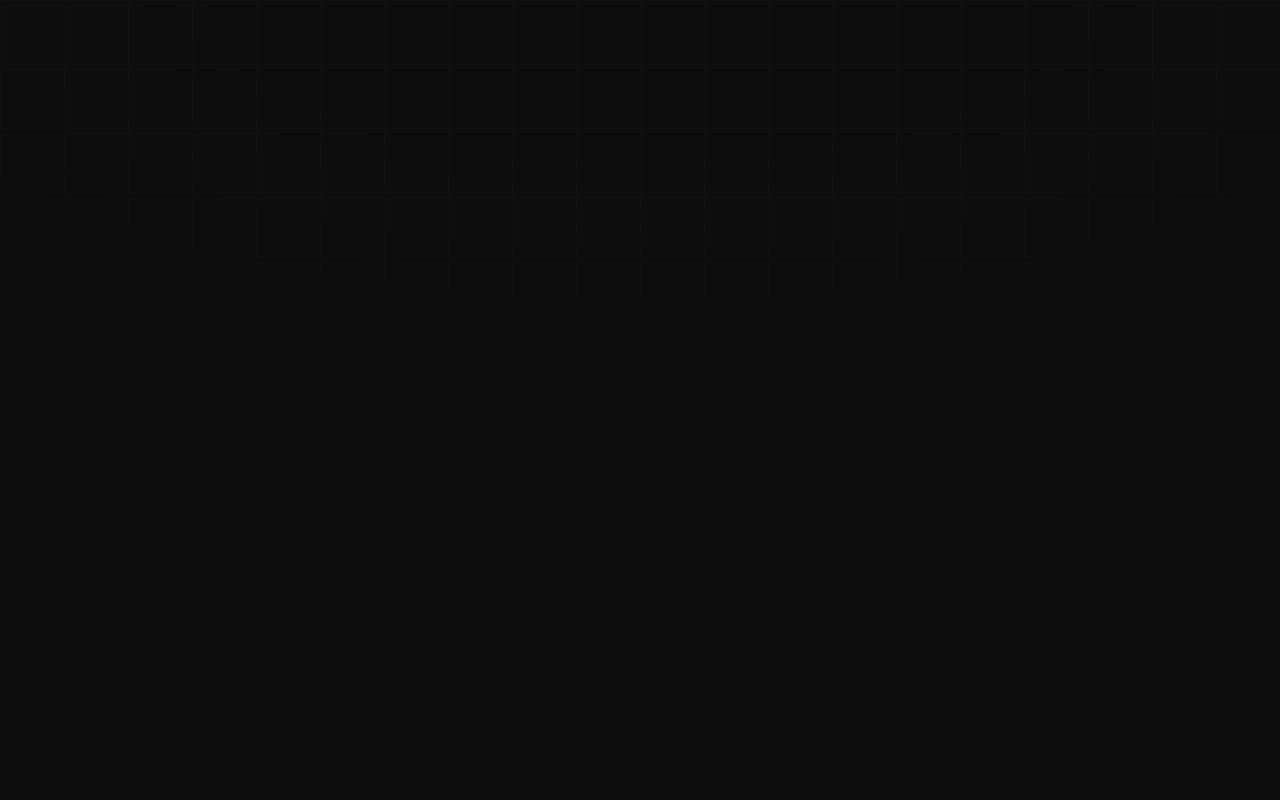
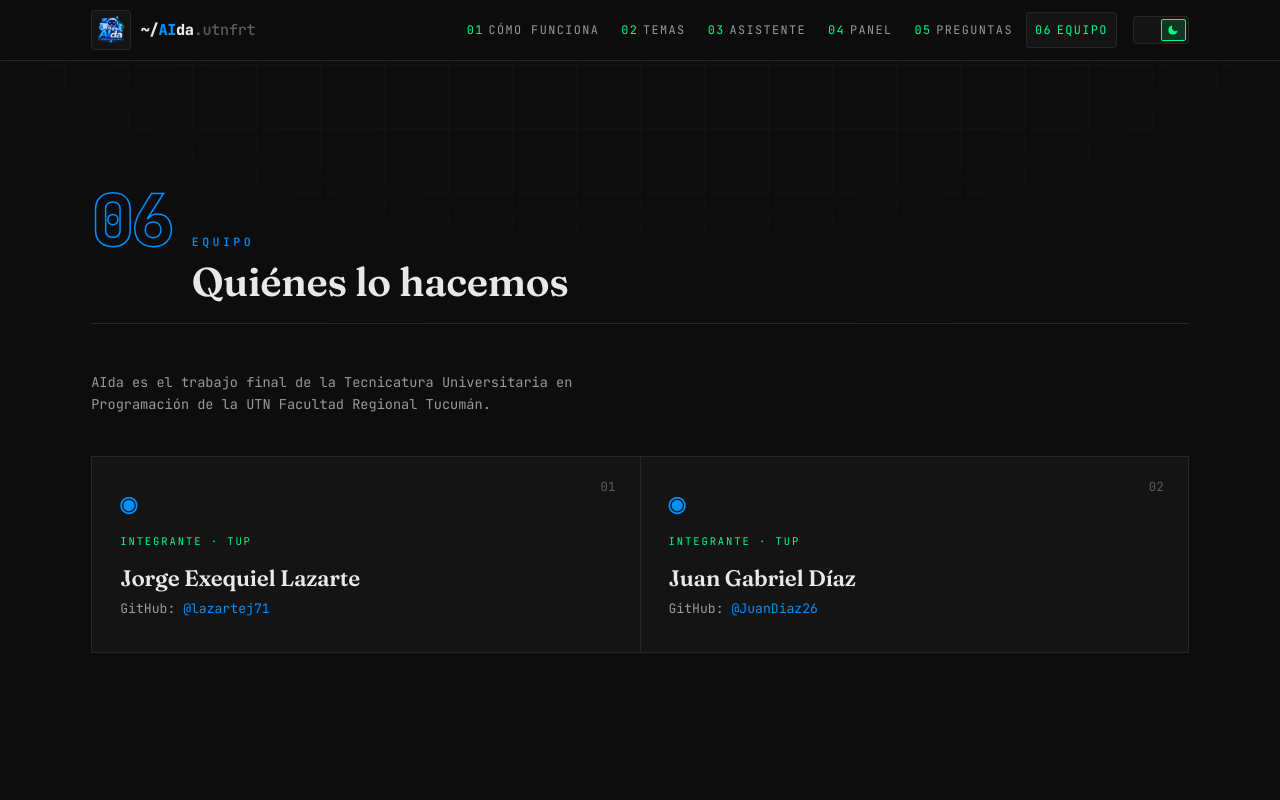
Before and after one commit to JuanDiaz26/aida-frontend, a React (Vite) app: page /equipo in a window 1280 px wide. Before the commit this address had no page. Shown: the top 800 px of the page. Built offline with nearby package versions, Linux system fonts and the light colour scheme.

Commit message:
feat: crear la página Equipo

```diff
--- a/src/App.jsx
+++ b/src/App.jsx
@@ -2,6 +2,7 @@ import { useEffect, useState } from 'react'
 import { Route, Routes } from 'react-router-dom'
 import Layout from './components/Layout.jsx'
 import ComoFunciona from './pages/ComoFunciona.jsx'
+import Equipo from './pages/Equipo.jsx'
 import Inicio from './pages/Inicio.jsx'
 import Panel from './pages/Panel.jsx'
 import Temas from './pages/Temas.jsx'
@@ -31,6 +32,7 @@ function App() {
         <Route path="como-funciona" element={<ComoFunciona />} />
         <Route path="temas" element={<Temas />} />
         <Route path="panel" element={<Panel />} />
+        <Route path="equipo" element={<Equipo />} />
       </Route>
     </Routes>
   )
--- /dev/null
+++ b/src/pages/Equipo.jsx
@@ -0,0 +1,43 @@
+import { Col, Container, Row } from 'react-bootstrap'
+import EncabezadoSeccion from '../components/EncabezadoSeccion.jsx'
+import Tarjeta from '../components/Tarjeta.jsx'
+import { integrantes } from '../data/integrantes.js'
+
+function Equipo() {
+  return (
+    <section className="section-pad">
+      <Container>
+        <EncabezadoSeccion numero="06" kicker="Equipo" titulo="Quiénes lo hacemos" />
+
+        <p className="sec-intro aparecer d1">
+          AIda es el trabajo final de la Tecnicatura Universitaria en Programación de la UTN
+          Facultad Regional Tucumán.
+        </p>
+
+        <Row xs={1} md={2} className="tarjetas g-0 aparecer d2">
+          {integrantes.map((integrante, indice) => (
+            <Col key={integrante.github}>
+              <Tarjeta
+                indice={String(indice + 1).padStart(2, '0')}
+                glifo="◉"
+                etiqueta="Integrante · TUP"
+                titulo={`${integrante.nombre} ${integrante.apellido}`}
+              >
+                GitHub:{' '}
+                <a
+                  href={`https://github.com/${integrante.github}`}
+                  target="_blank"
+                  rel="noopener noreferrer"
+                >
+                  @{integrante.github}
+                </a>
+              </Tarjeta>
+            </Col>
+          ))}
+        </Row>
+      </Container>
+    </section>
+  )
+}
+
+export default Equipo
```
